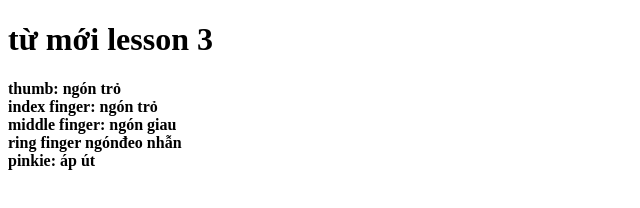
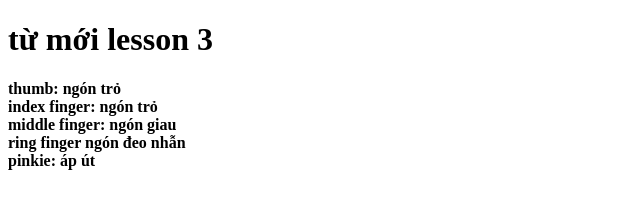
Before and after one commit to Han1k4/daonh, a plain HTML site: page index.html in a window 1280 px wide. Shown: the full height of the page, 0-640 px from the left. Drawn offline with Linux system fonts and the light colour scheme.

Commit message:
đáu câchs

```diff
--- a/index.html
+++ b/index.html
@@ -11,7 +11,7 @@
     <b>thumb: ngón trỏ</b> <br>
     <b>index finger: ngón trỏ</b> <br>
     <b>middle finger: ngón giau</b><br>
-    <b>ring finger ngónđeo nhẫn</b><br>
+    <b>ring finger ngón đeo nhẫn</b><br>
     <b>pinkie:</b> <b>áp út</b><br>
 </p>
 </body>
```
